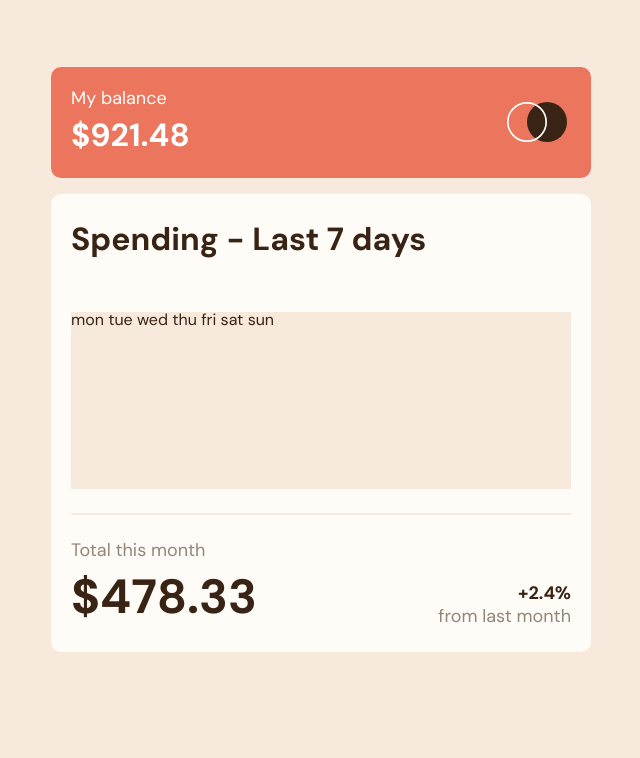
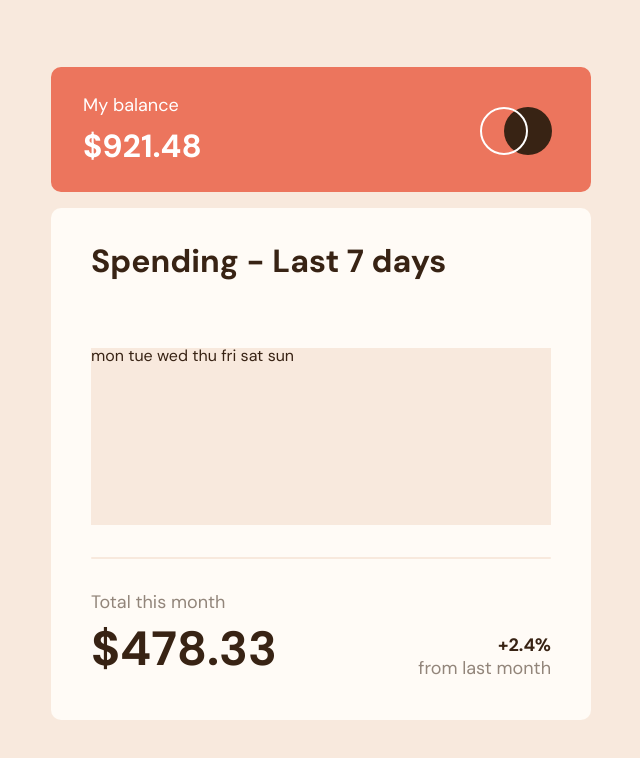
Before and after one commit to miguelzaga/expenses-chart-component, a JavaScript app: page / in a window 1280 px wide. Shown: the top 758 px of the page, without its empty margins (319-959 px from the left). Built offline with nearby package versions, Linux system fonts and the light colour scheme.

Commit message:
destop styling adjustments

```diff
--- a/src/scss/05-components/_component.scss
+++ b/src/scss/05-components/_component.scss
@@ -12,10 +12,16 @@
     align-items: center;
     @include a.max;
     margin-bottom: 16px;
+    @include a.breakpoint(a.$md) {
+      padding: 27px 39px 25px 32px;
+    }
   }
 
   &__logo {
     max-width: 60px;
+    @include a.breakpoint(a.$md) {
+      max-width: 72px;
+    }
   }
 
   &__balance {
@@ -24,6 +30,7 @@
 
     @include a.breakpoint(a.$md) {
       @include t.body;
+      margin-bottom: 8px;
     }
 
     &-num {
@@ -41,11 +48,19 @@
     background-color: a.$card-white;
     border-radius: 10px;
     @include a.max;
+
+    @include a.breakpoint(a.$md) {
+      padding: 32px 40px 40px;
+    }
   }
 
   &__title {
     @include t.heading-l;
     margin-bottom: 52px;
+
+    @include a.breakpoint(a.$md) {
+      margin-bottom: 66px;
+    }
   }
 
   /* Temporary */
@@ -54,6 +69,10 @@
     height: 177px;
     margin-bottom: 24px;
     background-color: a.$cream-bg;
+
+    @include a.breakpoint(a.$md) {
+      margin-bottom: 32px;
+    }
   }
 
   &__bottom {
@@ -74,6 +93,10 @@
       border-radius: 1px;
       background-color: a.$cream-bg;
       margin-bottom: 24px;
+
+      @include a.breakpoint(a.$md) {
+        margin-bottom: 32px;
+      }
     }
 
     &-right {
```
